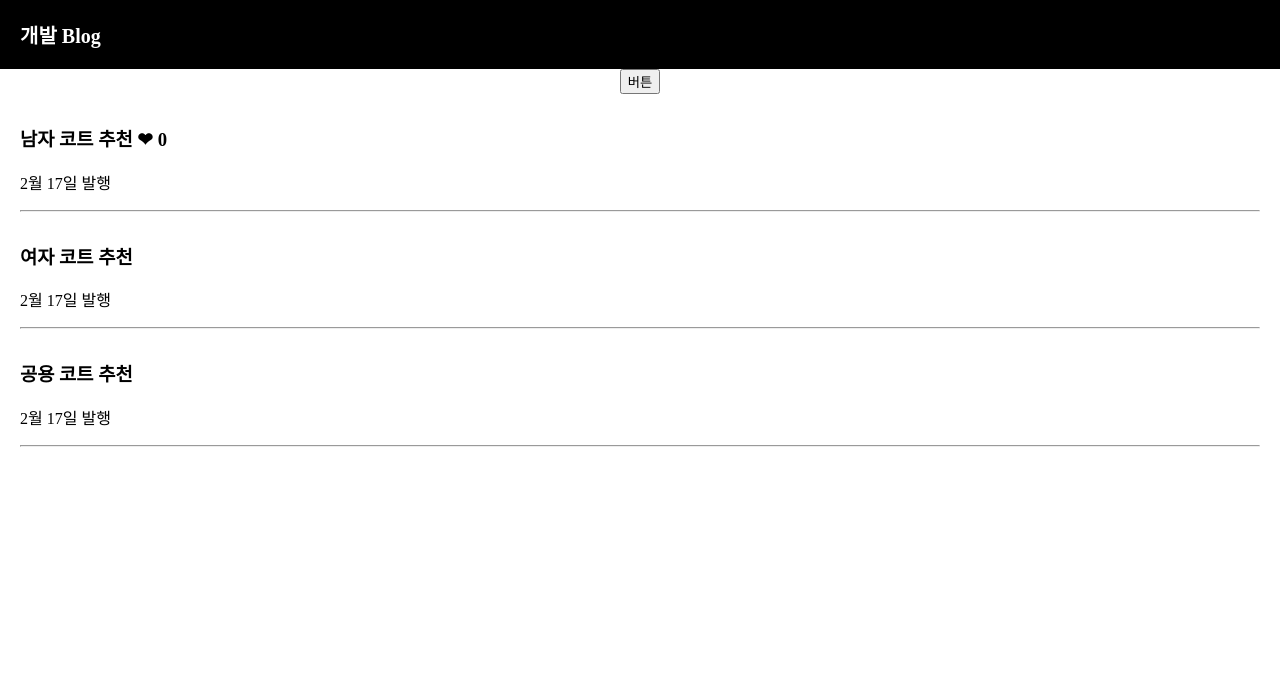
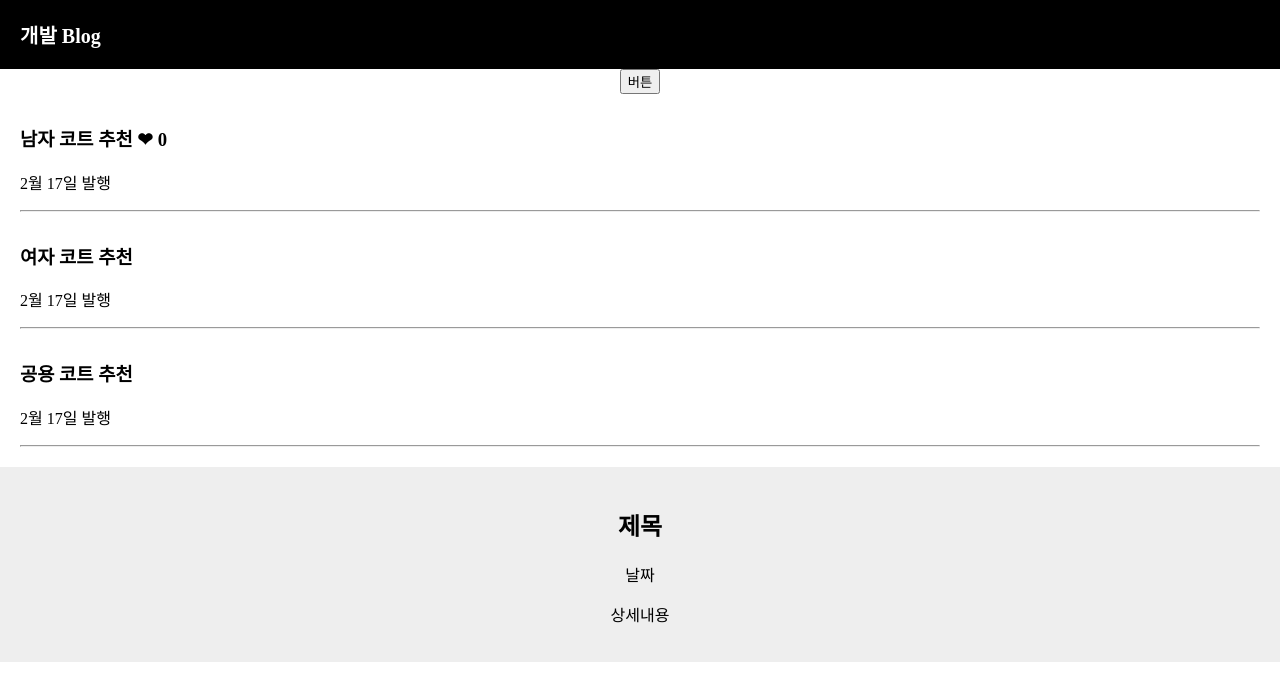
Before and after one commit to WonTaeJang/-, a React (Create React App) app in the folder React/blog/: page / in a window 1280 px wide. Shown: the top 700 px of the page. Built offline with nearby package versions, Linux system fonts and the light colour scheme.

Commit message:
React Component

```diff
--- a/React/blog/src/App.css
+++ b/React/blog/src/App.css
@@ -4,6 +4,12 @@
 
 body {
   font-family: 'nanumsquare';
+}
+
+.modal {
+  margin-top: 20px;
+  padding: 20px;
+  background: #eee;
 }
 
 .black-nav {
--- a/React/blog/src/App.js
+++ b/React/blog/src/App.js
@@ -1,4 +1,4 @@
-import React ,{useState} from 'react';
+import React, { useState } from 'react';
 import logo from './logo.svg';
 import './App.css';
 
@@ -13,9 +13,9 @@ function App() {
   // 2. useState()를 이용해 만들어야함
   // 3. 문자, 숫자, array object 다 저장가능
   // state에 데이터 저장해놓은 이유 : state는 변경되면 HTML이 자동으로 재렌더링이 됩니다.
-  let [글제목, 글제목변경] = useState(['남자 코트 추천', '여자 코트 추천','공용 코트 추천']);
+  let [글제목, 글제목변경] = useState(['남자 코트 추천', '여자 코트 추천', '공용 코트 추천']);
 
-  function 제목바꾸기(){
+  function 제목바꾸기() {
     var newArray = [...글제목];
     newArray[0] = '여자 코트 추천';
     글제목변경(newArray)
@@ -30,7 +30,7 @@ function App() {
       </div>
       <button onClick={제목바꾸기}>버튼</button>
       <div className="list">
-        <h3>{글제목[0]} <span onClick={()=>{따봉변경(따봉 + 1)}}>❤</span> {따봉} </h3>
+        <h3>{글제목[0]} <span onClick={() => { 따봉변경(따봉 + 1) }}>❤</span> {따봉} </h3>
         <p>2월 17일 발행</p>
         <hr></hr>
       </div>
@@ -47,9 +47,29 @@ function App() {
         <hr></hr>
       </div>
 
+      {/* React Component 문법 */}
+      {/* Component 유의사항 */}
+      {/* 1. 이름은 대괄호 */}
+      {/* 2. return() 안에 있는건 태그하나로 묶어야함 */}
+      <Modal></Modal>
 
     </div>
   );
 }
 
+function Modal() {
+  return (
+    <>
+      <div>
+        <div className='modal'>
+          <h2>제목</h2>
+          <p>날짜</p>
+          <p>상세내용</p>
+        </div>
+      </div>
+    </>
+
+  )
+}
+
 export default App;
```
